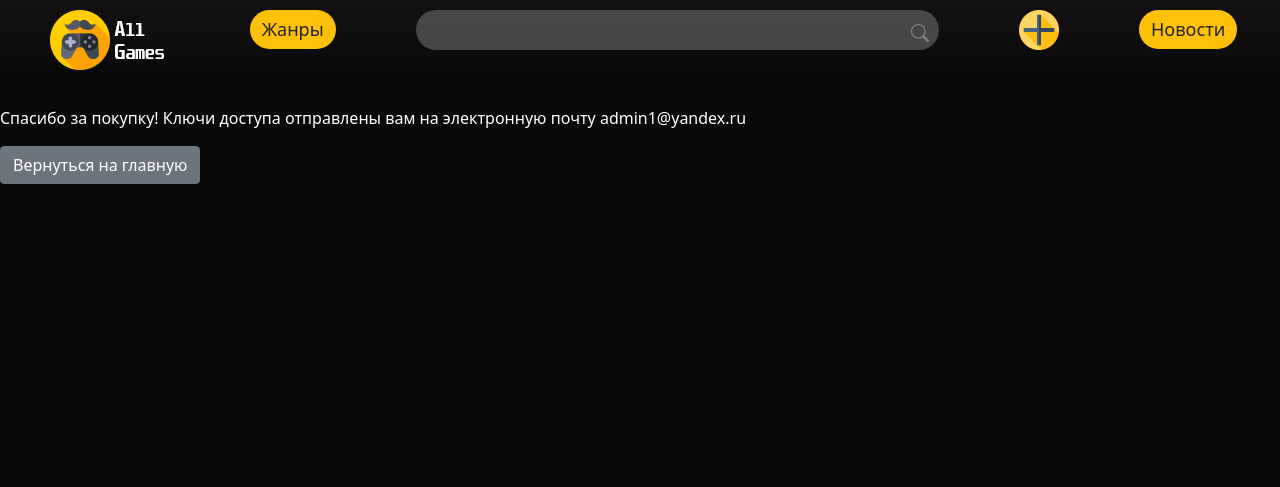
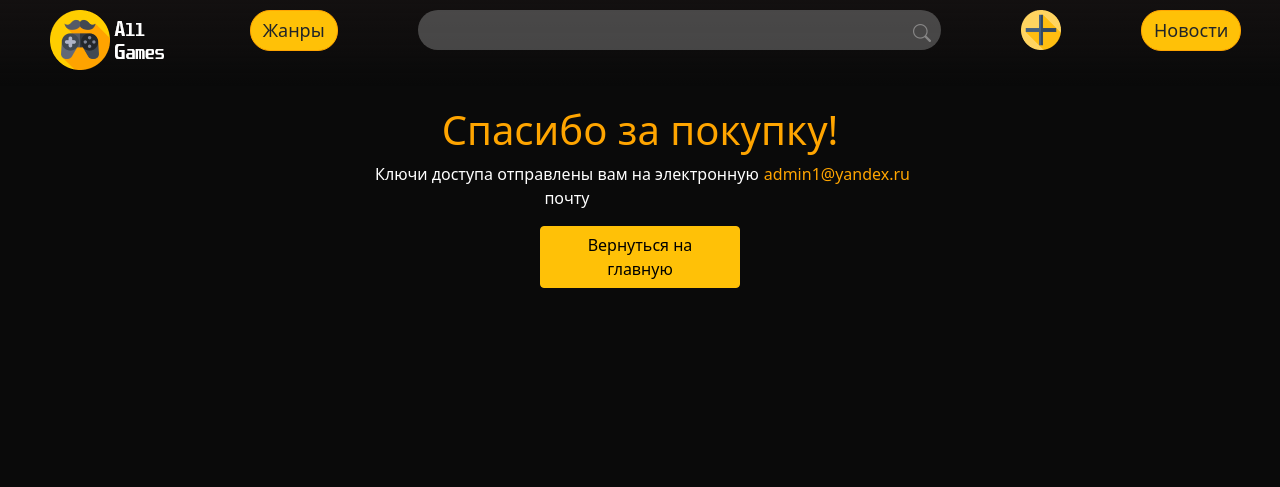
Before and after one commit to TovarishDru/website-project, a Flask app: page /after_order in a window 1280 px wide; the page is wider, and only the part inside the window is pictured. Shown: the top 487 px of that part. Run offline with Flask 2, Linux system fonts and the light colour scheme; a user stored in the database is signed in; some libraries are stand-ins or nearby versions.

Commit message:
Изменен внешний вид форм

```diff
--- a/static/css/style.css
+++ b/static/css/style.css
@@ -37,7 +37,7 @@ li {
 .sub_menu_list {
     position: absolute;
     left: 0px;
-    top: 0px;
+    top: 5px;
     display: none;
     padding: 5px 0px 0px 0px;
 }
@@ -391,9 +391,28 @@ li {
     cursor: pointer;
     padding: .375rem .75rem;
     z-index: 10;
+    border: 1px solid rgb(255, 165, 0);
 }
 #header_href:hover {
     border: 1px solid white;
     background-color: #000;
     color: #ffc107;
 }
+#error_message {
+    color: rgb(255, 165, 0);
+    margin: 5px;
+}
+.aft_order_cont {
+    color: white;
+    display: flex;
+    text-align: center;
+    width: 540px;
+    margin: 0 auto 0 auto;
+}
+.aft_order_cont > p {
+    margin-left: 5px;
+}
+#order_btn {
+    width: 200px;
+    margin: 0 auto 0 auto;
+}
--- a/templates/after_order.html
+++ b/templates/after_order.html
@@ -66,10 +66,16 @@
         </div>
     </header>
     <div class='cont'>
-        <p style="color:white;">Спасибо за покупку! Ключи доступа отправлены вам на электронную почту {{current_user.email}} </p>
-        <a href="/" class="btn btn-secondary">
-            Вернуться на главную
-        </a>
+        <h1 class="login_h1">Спасибо за покупку!</h1>
+        <div class='aft_order_cont'>
+            <p>Ключи доступа отправлены вам на электронную почту</p>
+            <p class='login_h1'>{{current_user.email}}</p>
+        </div>
+        <div id='order_btn'>
+            <a href="/" class="btn btn-warning">
+                Вернуться на главную
+            </a>
+        </div>
     </div>
     <footer class='container' id='footer'>
         <br>
```
Also changed, not shown: templates/games.html (+12 -10 lines), templates/index.html (+4 -4 lines), templates/login.html (+5 -3 lines), templates/news.html (+6 -4 lines), templates/order.html (+8 -6 lines), templates/register.html (+7 -5 lines), db/shop.db.
